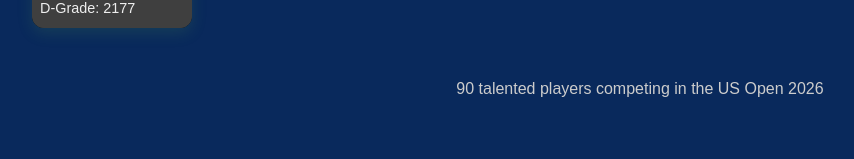
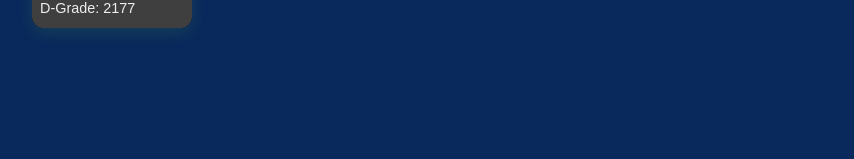
Before and after one commit to JEE18BI/US-OPEN, a React (Vite) app in the folder untitled4/croquet-project/: page /players in a window 1280 px wide. Shown: the part 3402-3561 px from the top of the page, without its empty margins (0-854 px from the left). Built offline with nearby package versions, Linux system fonts and the light colour scheme; grey boxes are pictures that could not be loaded.

Commit message:
Use env variable for coming soon mode

```diff
--- a/untitled4/croquet-project/src/pages/Players.jsx
+++ b/untitled4/croquet-project/src/pages/Players.jsx
@@ -147,9 +147,7 @@
                 </div>
             ))}
 
-            <div className="players-footer">
-                <p>90 talented players competing in the US Open 2026</p>
-            </div>
+
             {selectedPlayer && (
                 <div className="player-modal" onClick={() => setSelectedPlayer(null)}>
                     <span className="close-btn" onClick={() => setSelectedPlayer(null)}>&times;</span>
```
